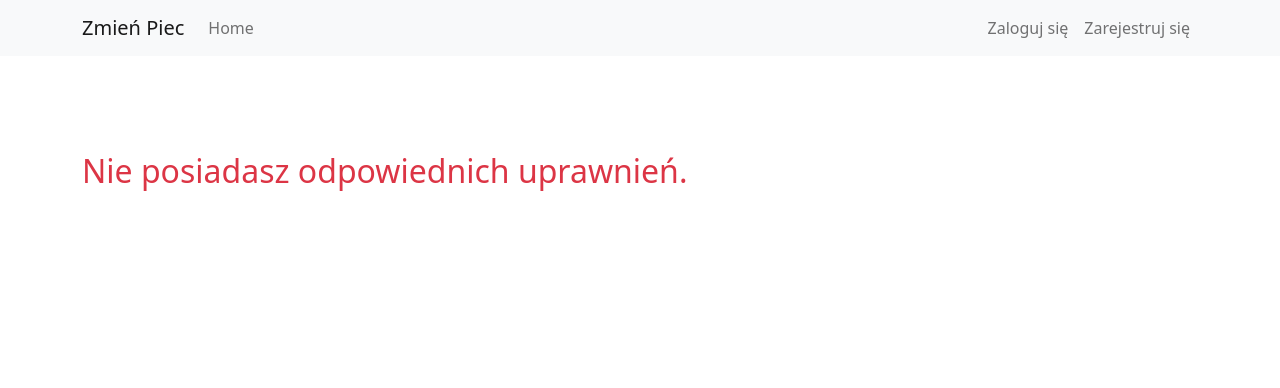
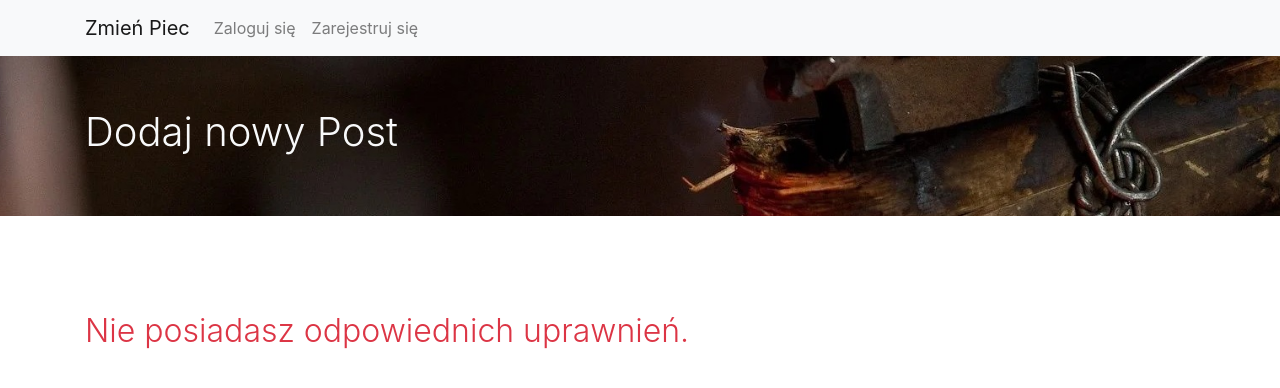
Before and after one commit to przemas-dev/Django-zmien-piec, a Django app: page /addPost/ in a window 1280 px wide. Shown: the top 388 px of the page. Run offline with Django 4.2, Linux system fonts and the light colour scheme; some libraries are stand-ins or nearby versions.

Commit message:
improve layout

```diff
--- /dev/null
+++ b/blog/zmienpiec/static/css/style.css
@@ -0,0 +1,41 @@
+.border1{
+    box-shadow: 2px 2px 20px rgba(107,165,213,0.3);
+}
+
+a:hover{
+    text-decoration: none;
+    color: black;
+}
+a{
+    color: black;
+}
+
+h1, h2, h3, h4, h5, h6{
+    margin-bottom: .5rem;
+    font-weight: 300;
+    line-height: 1.2;
+}
+.h1{
+    font-size: 2.5rem;
+}
+.h-60vh{
+    height: 60vh;
+}
+.h-20vh{
+    height: 20vh;
+}
+.banner {
+    background-attachment: fixed;
+    background-position: 50% 50%;
+    background-size: cover;
+    -webkit-background-size: cover;
+    display: flex;
+    justify-content: center;
+    flex-direction: column;
+
+}
+
+
+.banner1{
+    background-image: url("../images/piec-banner.jpg");
+}
--- a/blog/zmienpiec/templates/addPost.html
+++ b/blog/zmienpiec/templates/addPost.html
@@ -1,12 +1,18 @@
 {% extends 'layout.html' %} {%block title%} Dodaj nowy post {%endblock%}
 {%block content%}
 
+<div class="jumbotron jumbotron-fluid banner banner1 h-20vh">
+    <div class="container">
+        <h1 class="text-light">Dodaj nowy Post</h1>
+    </div>
+</div>
+
+<div class="container">
   <div class="row mt-5">
     {%if perms.zmienpiec.add_post %}
-  <h1>Post</h1>
     <form method="POST">
       {% csrf_token %} {{form.media}} {{form.as_p}}
-    <button>Dodaj</button>
+      <button class="btn btn-primary">Dodaj</button>
     </form>
     <script>
       var elem = document.getElementById("authorInput");
@@ -20,4 +26,5 @@
     </div>
     {%endif%}
   </div>
+</div>
 {%endblock%}
--- a/blog/zmienpiec/templates/layout.html
+++ b/blog/zmienpiec/templates/layout.html
@@ -6,13 +6,10 @@
     <meta name="viewport" content="width=device-width, initial-scale=1" />
 
     <!-- Bootstrap CSS -->
-    <link
-      href="https://cdn.jsdelivr.net/npm/bootstrap@5.0.2/dist/css/bootstrap.min.css"
-      rel="stylesheet"
-      integrity="sha384-EVSTQN3/azprG1Anm3QDgpJLIm9Nao0Yz1ztcQTwFspd3yD65VohhpuuCOmLASjC"
-      crossorigin="anonymous"
-    />
-
+    <link rel="stylesheet" href="https://stackpath.bootstrapcdn.com/bootstrap/4.4.1/css/bootstrap.min.css" integrity="sha384-Vkoo8x4CGsO3+Hhxv8T/Q5PaXtkKtu6ug5TOeNV6gBiFeWPGFN9MuhOf23Q9Ifjh" crossorigin="anonymous">
+    <link rel="stylesheet" href="https://cdnjs.cloudflare.com/ajax/libs/font-awesome/4.7.0/css/font-awesome.min.css">
+    {% load static %}
+    <link rel="stylesheet" type="text/css" href="{% static 'css/style.css' %}" />
     <title>{%block title%} Zmień Piec {%endblock title%}</title>
   </head>
   <body>
@@ -32,9 +29,6 @@
         </button>
         <div class="collapse navbar-collapse" id="navbarSupportedContent">
           <ul class="navbar-nav me-auto mb-2 mb-lg-0">
-            <li class="nav-item">
-              <a class="nav-link" aria-current="page" href="#">Home</a>
-            </li>
             {%if perms.zmienpiec.add_post %}
             <li class="nav-item">
                 <a class="nav-link" aria-current="page" href="{%url 'addPost' %}">Dodaj Post</a>
@@ -44,8 +38,8 @@
         <ul class="navbar-nav mb-2 mb-lg-0">
             {% if user.is_authenticated%}
             <li class="nav-item">
-                {{user.username}}
-            </li
+                <a class="nav-link">{{user.username}}</a>
+            </li>
             <li class="nav-item">
               <a class="nav-link" href="{%url 'logout'%}">Wyloguj</a>
             </li>
@@ -61,7 +55,7 @@
         </div>
       </div>
     </nav>
-    <div class="container">{% block content %}{% endblock %}</div>
+    {% block content %}{% endblock %}
     <!-- Optional JavaScript; choose one of the two! -->
 
     <!-- Option 1: Bootstrap Bundle with Popper -->
```
Also changed, not shown: blog/zmienpiec/templates/article.html (+15 -3 lines), blog/zmienpiec/templates/home.html (+30 -11 lines), blog/zmienpiec/static/images/piec-banner.jpg (added), blog/zmienpiec/static/images/piec-banner.webp (added). Lines whose indentation alone changed are shown as unchanged.
